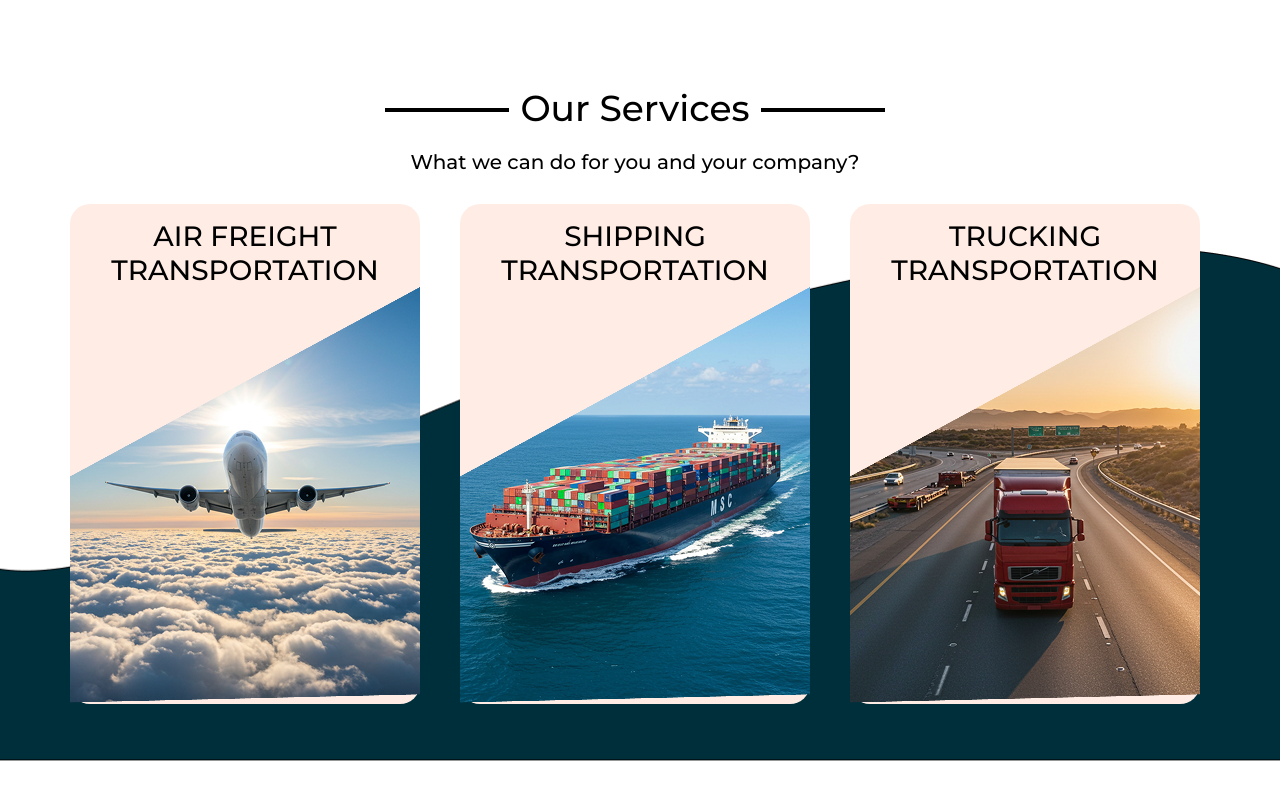
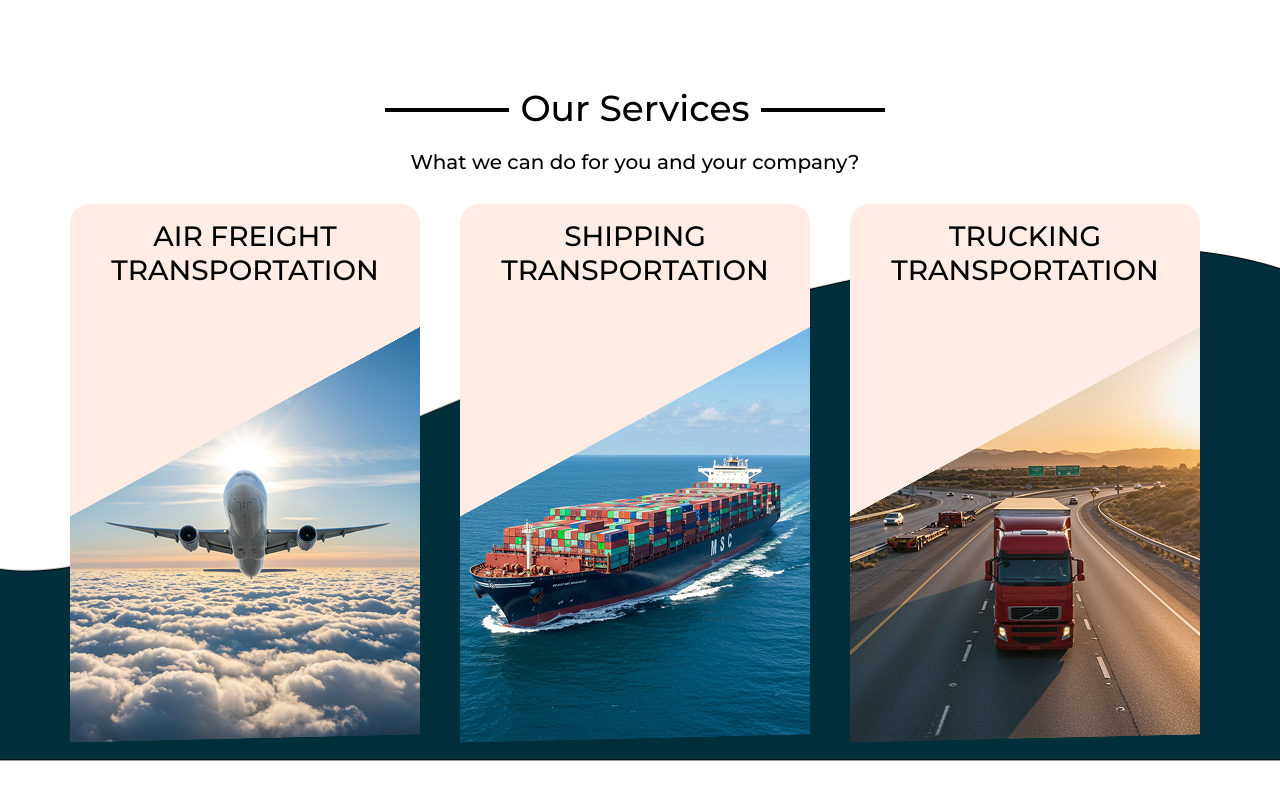
Before and after one commit to dev-torez21/logistic, a plain HTML site: page index.html in a window 1280 px wide. Shown: the part 861-1661 px from the top of the page. Drawn offline with Linux system fonts and the light colour scheme.

Commit message:
This was just recently completed

```diff
--- a/style.css
+++ b/style.css
@@ -232,3 +232,12 @@ nav {
     background-color: #ffffff;
     height: 900px;
 }
+.sec3-card {
+    gap: 40px;
+    display: flex;
+    flex-direction: column;
+    transition: transform 0.4s ease-out;
+}
+.sec3-card:hover {
+    transform: scale(1.2);
+}
```
